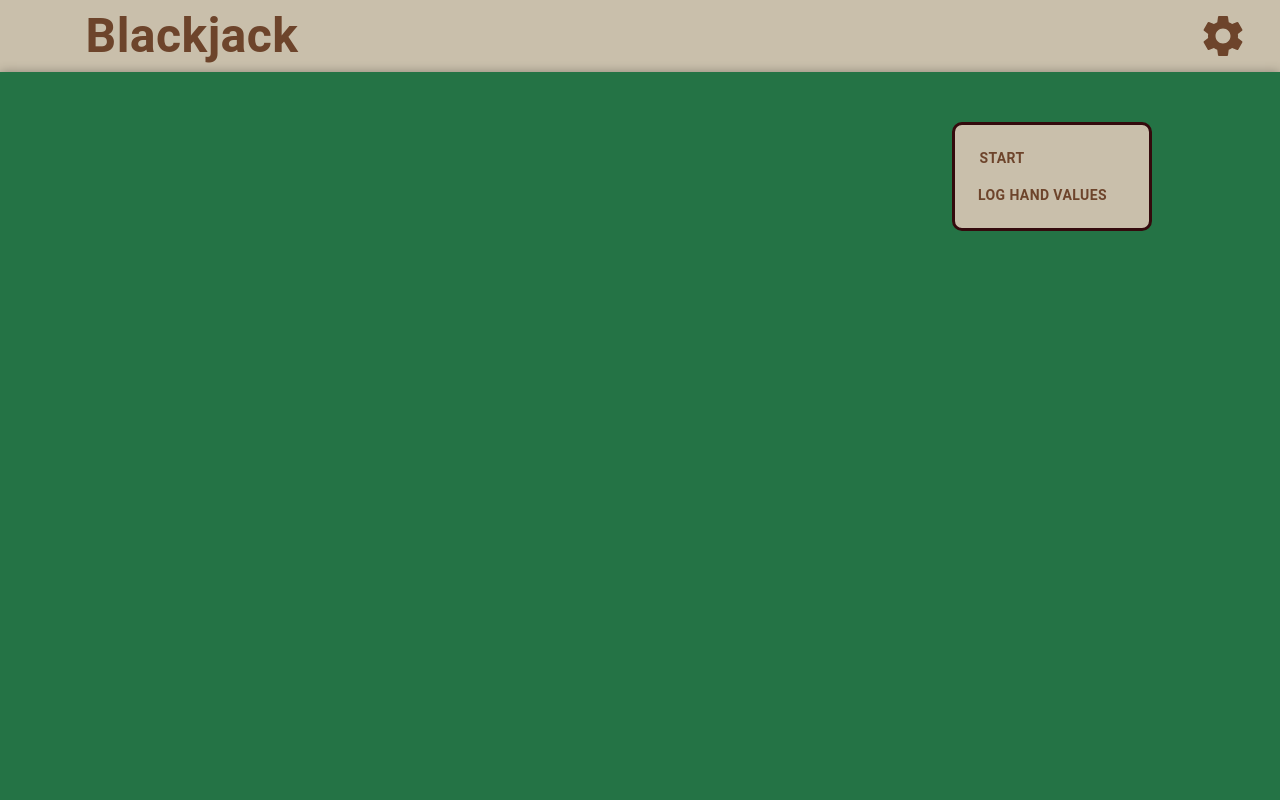
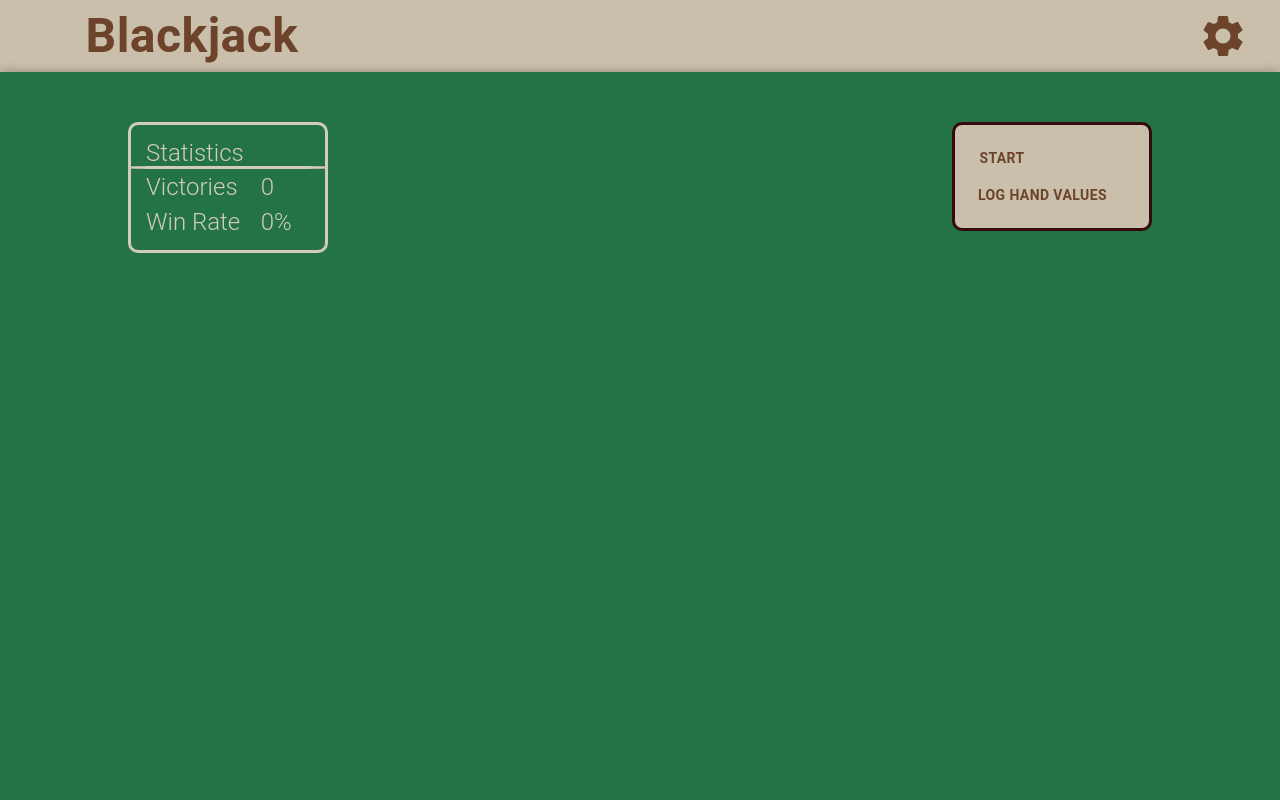
Before and after one commit to EthanNguyen-Tu/Blackjack, a React (Create React App) app: page / in a window 1280 px wide. Shown: the top 800 px of the page. Built offline with nearby package versions, Linux system fonts and the light colour scheme.

Commit message:
feat(StatisticsMenu): Added basic game statistics menu

```diff
--- a/src/App.tsx
+++ b/src/App.tsx
@@ -8,8 +8,11 @@ import Blackjack from "./shared/components/Blackjack/Blackjack.tsx";
 
 function App() {
     const [showAllCards, setShowAllCards] = useState(true);
+    const [statsMenuVisibility, setStatsMenuVisibility] =
+        useState<boolean>(true);
 
     const toggleAllCards = () => setShowAllCards(!showAllCards);
+    const toggleStatsMenu = () => setStatsMenuVisibility(!statsMenuVisibility);
 
     return (
         <Grid container>
@@ -29,12 +32,18 @@ function App() {
                         <Settings
                             showAllCards={showAllCards}
                             toggleAllCards={toggleAllCards}
+                            statsMenuVisibility={statsMenuVisibility}
+                            toggleStatsMenu={toggleStatsMenu}
                         />
                     </Toolbar>
                 </AppBar>
             </Grid>
             <Grid container size={12} justifyContent={"center"}>
-                <Table game={<Blackjack />} />
+                <Table
+                    game={
+                        <Blackjack statsMenuVisibility={statsMenuVisibility} />
+                    }
+                />
             </Grid>
             {showAllCards && <AllCards />}
         </Grid>
--- a/src/shared/components/Blackjack/Blackjack.tsx
+++ b/src/shared/components/Blackjack/Blackjack.tsx
@@ -5,8 +5,9 @@ import React, { useState } from "react";
 import { HandOfCards } from "../PlayingCard/HandOfCards.ts";
 import { DeckOfCards } from "../PlayingCard/DeckOfCards.ts";
 import DecisionPanel from "../DecisionPanel/DecisionPanel.tsx";
+import StatisticsMenu from "../StatisticsMenu/StatisticsMenu.tsx";
 
-function Blackjack() {
+function Blackjack({ statsMenuVisibility }) {
     const [dealerHand, setDealerHand] = useState<HandOfCards>();
     const [playerHand, setPlayerHand] = useState<HandOfCards>();
 
@@ -30,6 +31,16 @@ function Blackjack() {
                     position: "absolute",
                     top: "50px",
                     right: "clamp(50px, 10vw, 200px)",
+                }}
+            />
+            <StatisticsMenu
+                visible={statsMenuVisibility}
+                total_games={0}
+                victories={0}
+                sx={{
+                    position: "absolute",
+                    top: "50px",
+                    left: "clamp(50px, 10vw, 200px)",
                 }}
             />
             <Grid
--- a/src/shared/components/Settings/Settings.tsx
+++ b/src/shared/components/Settings/Settings.tsx
@@ -8,7 +8,12 @@ import FormGroup from "@mui/material/FormGroup";
 import FormControlLabel from "@mui/material/FormControlLabel";
 import Switch from "@mui/material/Switch";
 
-function Settings({ showAllCards, toggleAllCards }) {
+function Settings({
+    showAllCards,
+    toggleAllCards,
+    statsMenuVisibility,
+    toggleStatsMenu,
+}) {
     const [isVisible, setIsVisible] = useState(false);
 
     const toggleSettings = () => setIsVisible(!isVisible);
@@ -70,6 +75,20 @@ function Settings({ showAllCards, toggleAllCards }) {
                                 />
                             </FormGroup>
                         </Grid>
+                        <Grid size={10}>
+                            <FormGroup>
+                                <FormControlLabel
+                                    control={
+                                        <Switch
+                                            checked={statsMenuVisibility}
+                                            onChange={toggleStatsMenu}
+                                        />
+                                    }
+                                    label="Show Statistics Menu"
+                                    labelPlacement="start"
+                                />
+                            </FormGroup>
+                        </Grid>
                     </Grid>
                 </div>
             )}
--- /dev/null
+++ b/src/shared/components/StatisticsMenu/StatisticsMenu.css
@@ -0,0 +1,6 @@
+.bar {
+    position: absolute;
+    height: 3px;
+    width: 100%;
+    border-radius: 15%;
+}
--- /dev/null
+++ b/src/shared/components/StatisticsMenu/StatisticsMenu.tsx
@@ -0,0 +1,68 @@
+import { Typography } from "@mui/material";
+import { Grid, useTheme } from "@mui/system";
+import React from "react";
+import "./StatisticsMenu.css";
+
+interface StatisticsMenuProps {
+    visible: boolean;
+    total_games: number;
+    victories: number;
+    sx?: Object;
+}
+
+function StatisticsMenu(props: StatisticsMenuProps) {
+    const { visible, total_games, victories, sx } = props;
+    const theme = useTheme();
+    return (
+        <Grid
+            container
+            spacing={1}
+            sx={{
+                padding: "15px",
+                borderRadius: "10px",
+                borderStyle: "solid",
+                borderColor: "primary.light",
+                width: "200px",
+                opacity: Number(visible),
+                ...sx,
+            }}
+            alignItems="center"
+            justifyItems="center"
+        >
+            <Grid size={12}>
+                <Typography variant={"h5"} sx={{ color: "primary.light" }}>
+                    Statistics
+                </Typography>
+                <div
+                    className="bar"
+                    style={{
+                        left: 0,
+                        backgroundColor: theme.palette.primary.light,
+                    }}
+                />
+            </Grid>
+            <Grid size={8}>
+                <Typography variant={"h5"} sx={{ color: "primary.light" }}>
+                    Victories
+                </Typography>
+            </Grid>
+            <Grid size={4}>
+                <Typography variant={"h5"} sx={{ color: "primary.light" }}>
+                    {victories}
+                </Typography>
+            </Grid>
+            <Grid size={8}>
+                <Typography variant={"h5"} sx={{ color: "primary.light" }}>
+                    Win Rate
+                </Typography>
+            </Grid>
+            <Grid size={4}>
+                <Typography variant={"h5"} sx={{ color: "primary.light" }}>
+                    {total_games ? Math.round(victories / total_games) : 0}%
+                </Typography>
+            </Grid>
+        </Grid>
+    );
+}
+
+export default StatisticsMenu;
```
